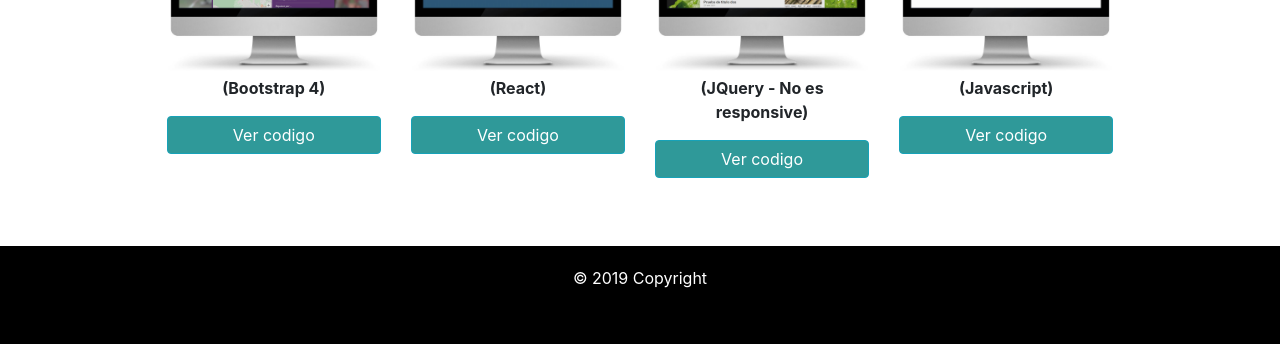
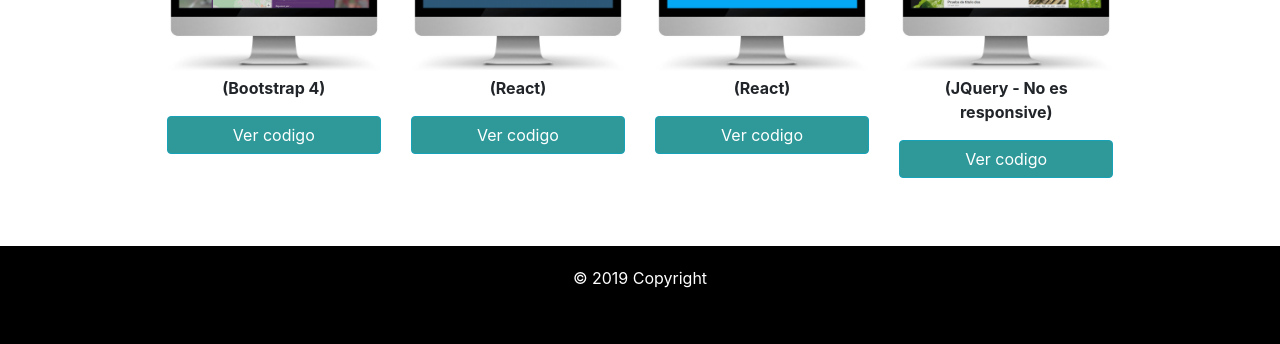
Before and after one commit to Pitunetix/Cv, a plain HTML site: page index.html in a window 1280 px wide. Shown: the part 2654-2998 px from the top of the page. Drawn offline with nearby package versions, Linux system fonts and the light colour scheme; a script that the page names is missing; files whose address does not match are found by name; a web font is replaced by a local one.

Commit message:
Proyecto Clima
Subo el proyecto de Clima

```diff
--- a/index.html
+++ b/index.html
@@ -482,6 +482,13 @@
                         </a>
                     </div>
 
+                    <div class="col-sm-12 col-md-3"><a href="https://boring-albattani-b93cb5.netlify.app/" target="_blank"><img src="img/clima-pc.jpg" class="img-fluid"></a>
+                        <p class="no-responsive"><strong>(React)</strong></p>
+                        <a href="https://github.com/griusech/clima-react" target="_blank">
+                            <button type="button" class="btn btn-info w-100">Ver codigo</button>
+                        </a>
+                    </div>
+
                     <div class="col-sm-12 col-md-3"><a href="https://griusech.github.io/Proyecto-Jquery/index.html"
                         target="_blank"><img src="img/proyecto-pc.jpg" class="img-fluid"></a>
                     <p class="no-responsive"><strong>(JQuery - No es responsive)</strong></p>
@@ -490,12 +497,6 @@
                     </a>
                     </div>
 
-                    <div class="col-sm-12 col-md-3"><a href="https://griusech.github.io/promesas-js/" target="_blank"><img src="img/promesas-pc.jpg" class="img-fluid"></a>
-                        <p class="no-responsive"><strong>(Javascript)</strong></p>
-                        <a href="https://github.com/griusech/promesas-js" target="_blank">
-                            <button type="button" class="btn btn-info w-100">Ver codigo</button>
-                        </a>
-                    </div>
                 </div>
                 <br>
             </div>
```
Also changed, not shown: img/clima-pc.jpg (added).
